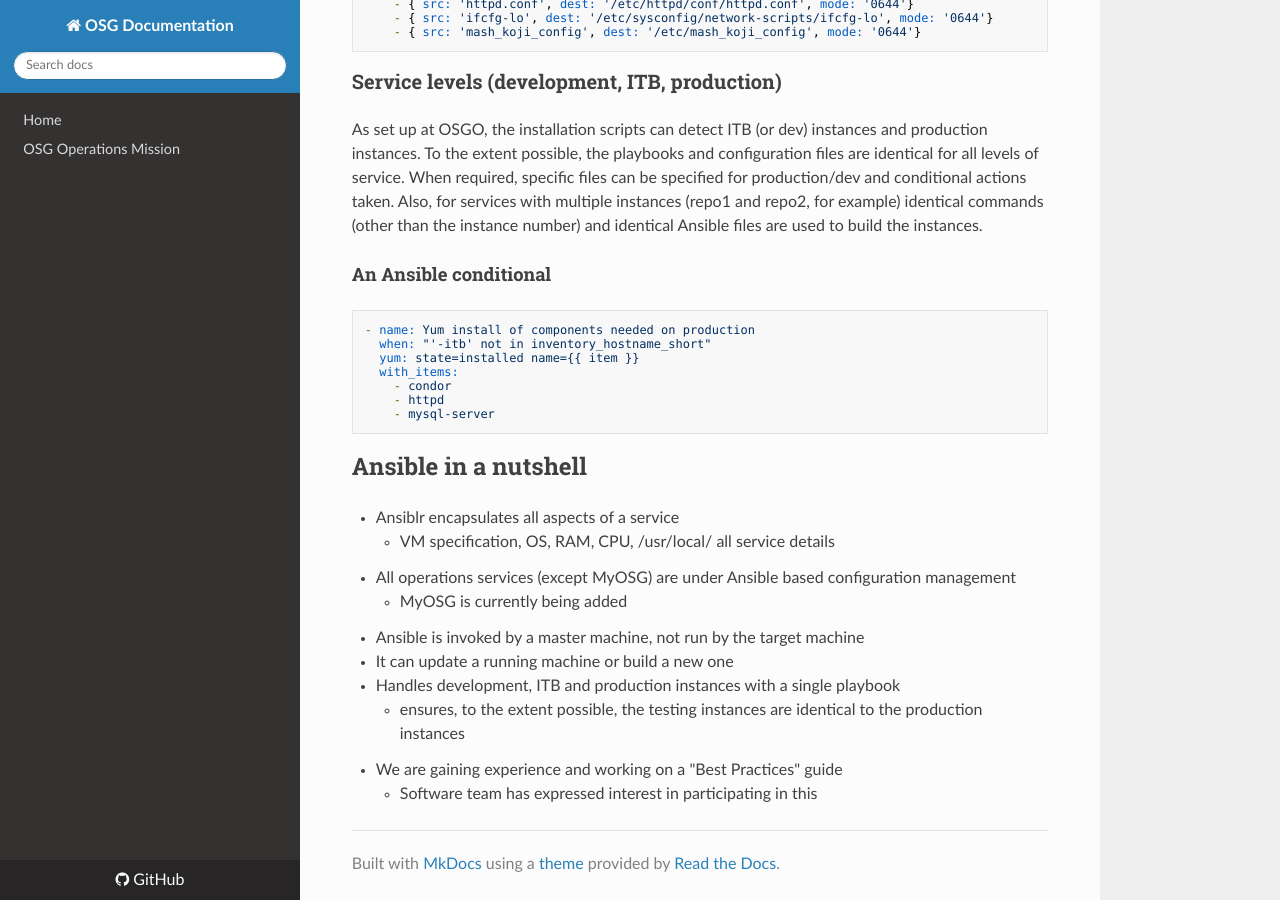
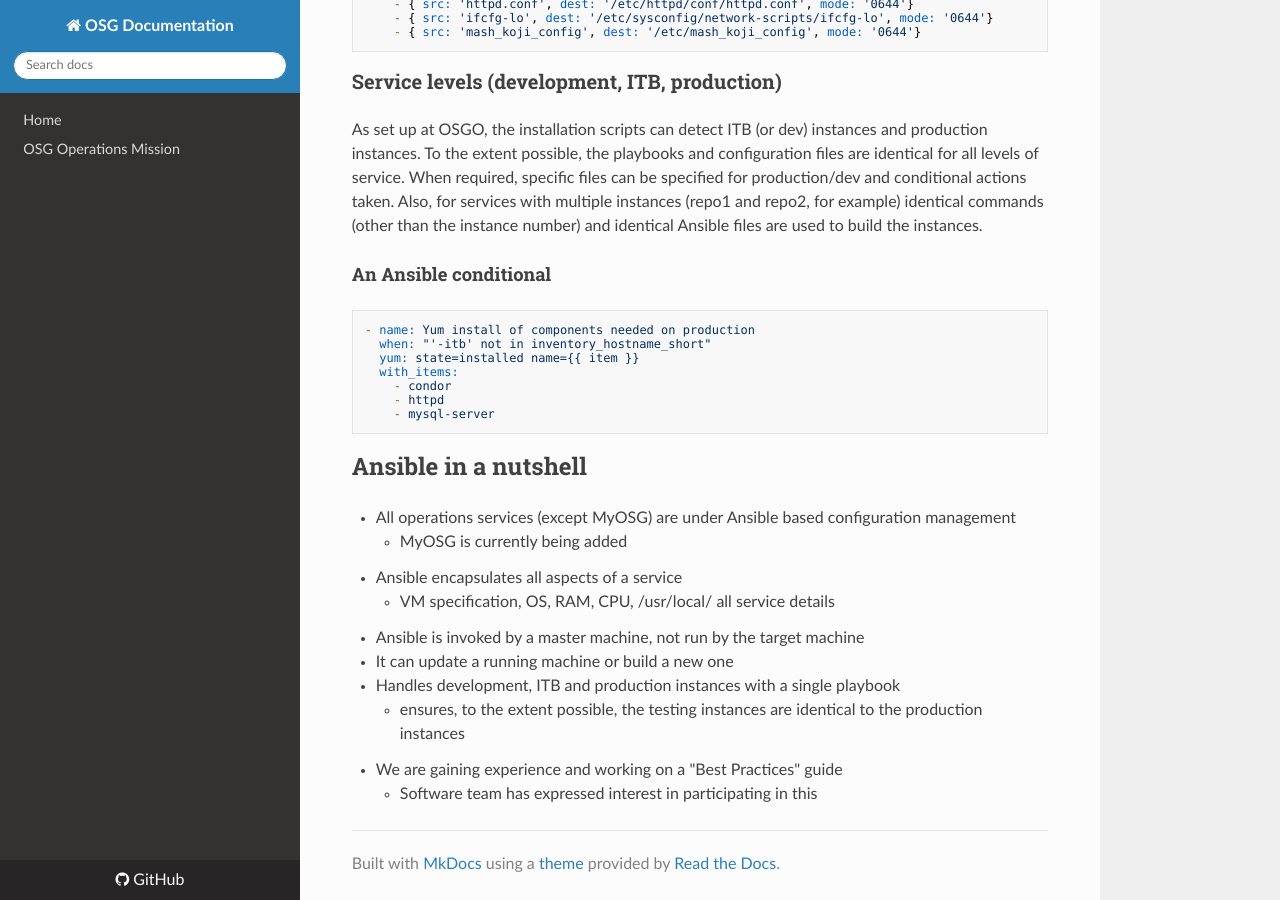
Before and after one commit to osg-htc/operations, an MkDocs documentation site: the page built from docs/ansible_intro.md, in a window 1280 px wide and 900 px high, scrolled down 1869 px. Built offline with MkDocs 1.6.1, drawn with Linux system fonts in a browser that asks for light colours; nearby versions of some CDN libraries; old or Windows-style settings are respelled for this version of MkDocs.

Commit message:
Update ansible_intro.md

````diff
--- a/docs/ansible_intro.md
+++ b/docs/ansible_intro.md
@@ -106,10 +106,11 @@ the instance number) and identical Ansible files are used to build the instances
 ```
 
 ## Ansible in a nutshell
-   * Ansiblr encapsulates all aspects of a service
-      * VM specification, OS, RAM, CPU, /usr/local/ all service details
+
    * All operations services (except MyOSG) are under Ansible based configuration management
       * MyOSG is currently being added
+   * Ansible encapsulates all aspects of a service
+      * VM specification, OS, RAM, CPU, /usr/local/ all service details
    * Ansible is invoked by a master machine, not run by the target machine
    * It can update a running machine or build a new one
    * Handles development, ITB and production instances with a single playbook
````
